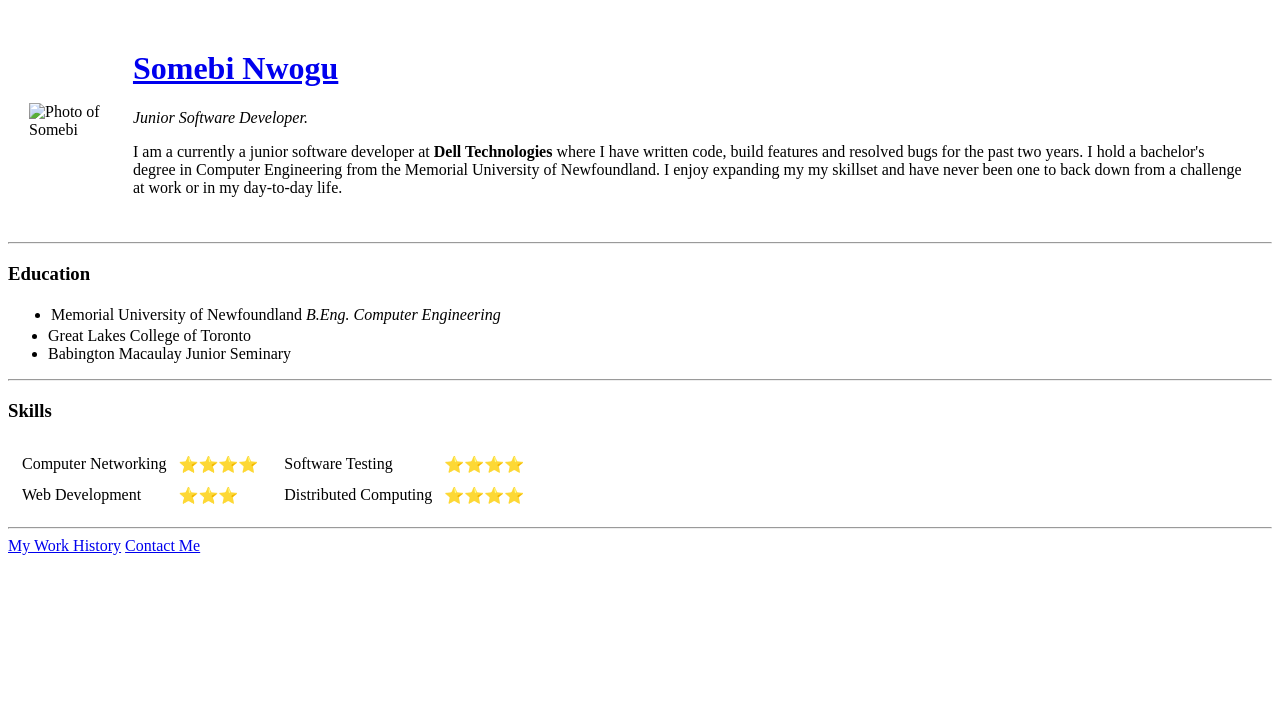
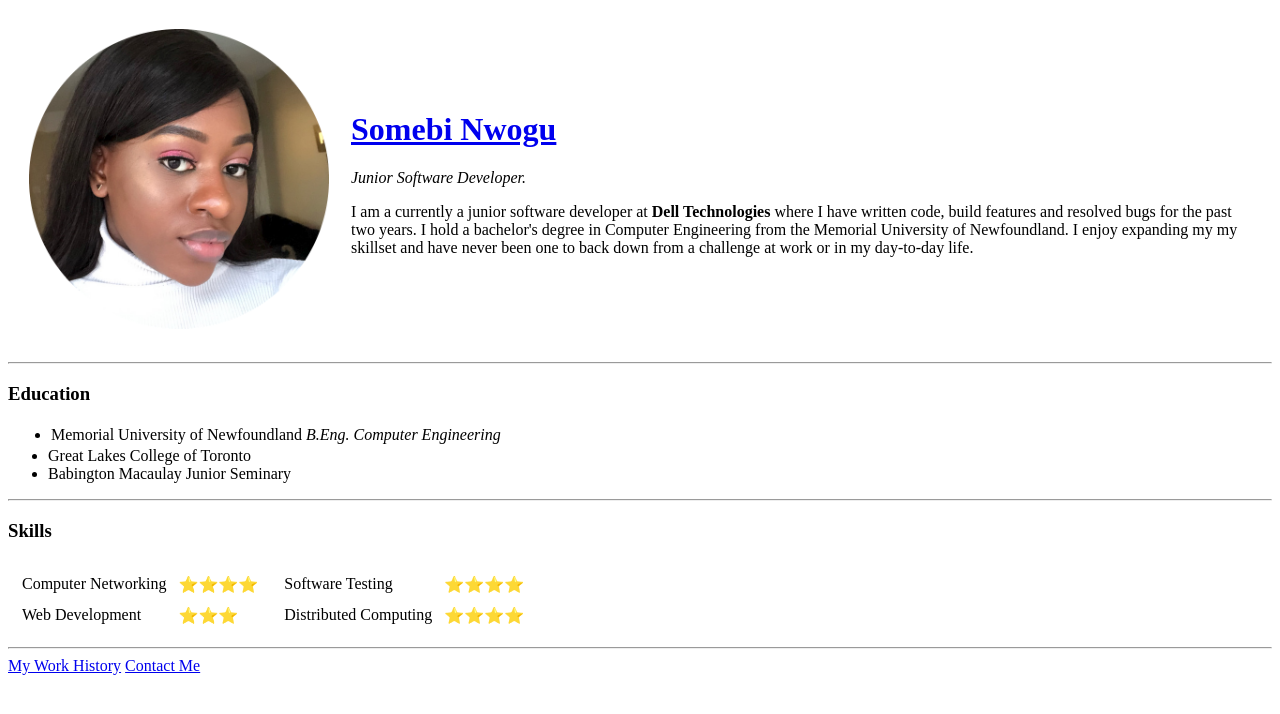
Before and after one commit to SomebiJN/HTML-only-portfolio-website, a plain HTML site: page index.html in a window 1280 px wide. Drawn offline with Linux system fonts and the light colour scheme.

Commit message:
Update index.html

```diff
--- a/index.html
+++ b/index.html
@@ -7,7 +7,7 @@
     <body>
         <table cellspacing="20">
             <tr>
-                <td><img src="images/profile-modified.png" alt="Photo of Somebi" width="300" height="300"></td>
+                <td><img src="profile-modified.png" alt="Photo of Somebi" width="300" height="300"></td>
                 <td><h1><a href="https://www.linkedin.com/in/somebi/">Somebi Nwogu</a></h1>
                     <p><em>Junior Software Developer.</em></p>
                     <p>I am a currently a junior software developer at <strong>Dell Technologies</strong> where I have written code, build features and resolved bugs for
```
